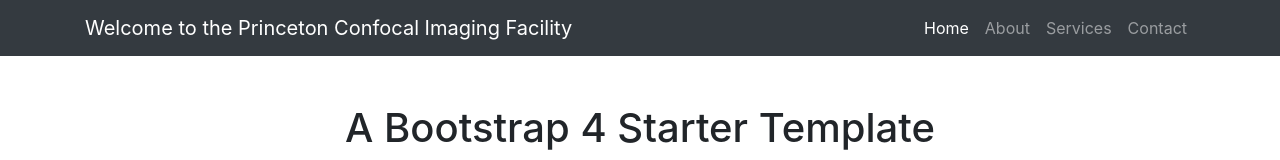
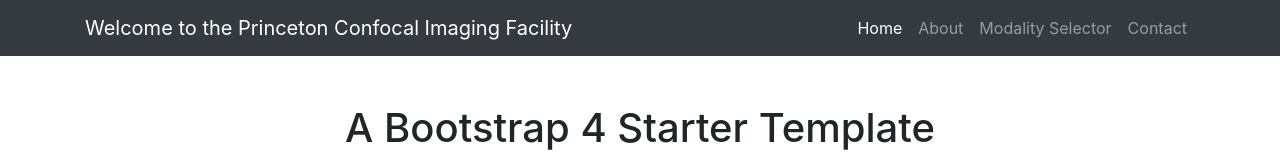
Before and after one commit to CIFstaff/CIFstaff.github.io, a website: page index.html in a window 1280 px wide. Shown: the top 160 px of the page. Drawn offline with Linux system fonts and the light colour scheme.

Commit message:
linked new page

```diff
--- a/index.html
+++ b/index.html
@@ -35,7 +35,7 @@
             <a class="nav-link" href="#">About</a>
           </li>
           <li class="nav-item">
-            <a class="nav-link" href="#">Services</a>
+            <a class="nav-link" href="scopepicker.html">Modality Selector</a>
           </li>
           <li class="nav-item">
             <a class="nav-link" href="#">Contact</a>
```
Also changed, not shown: scopepicker.html (+1 -1 lines).
